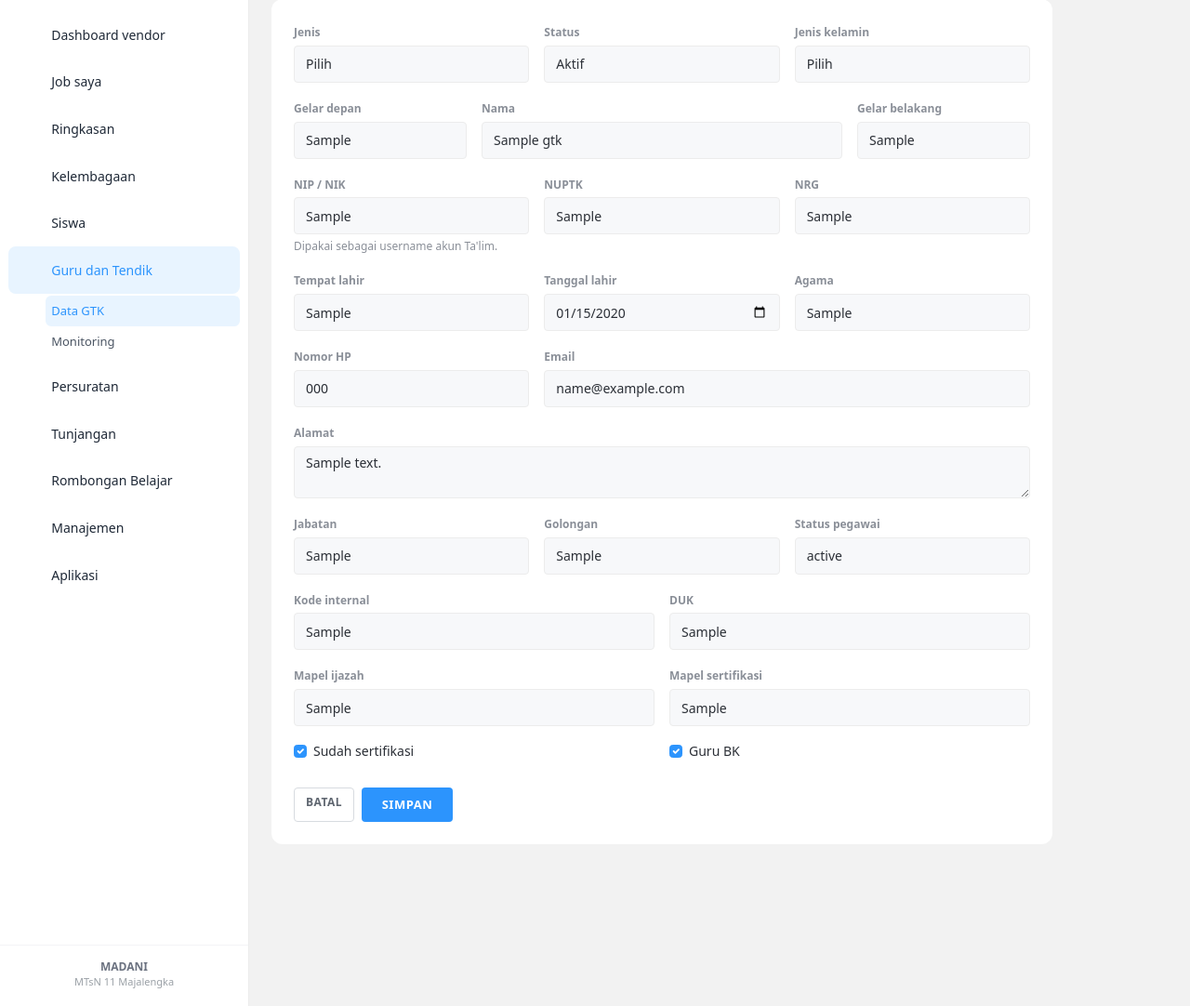
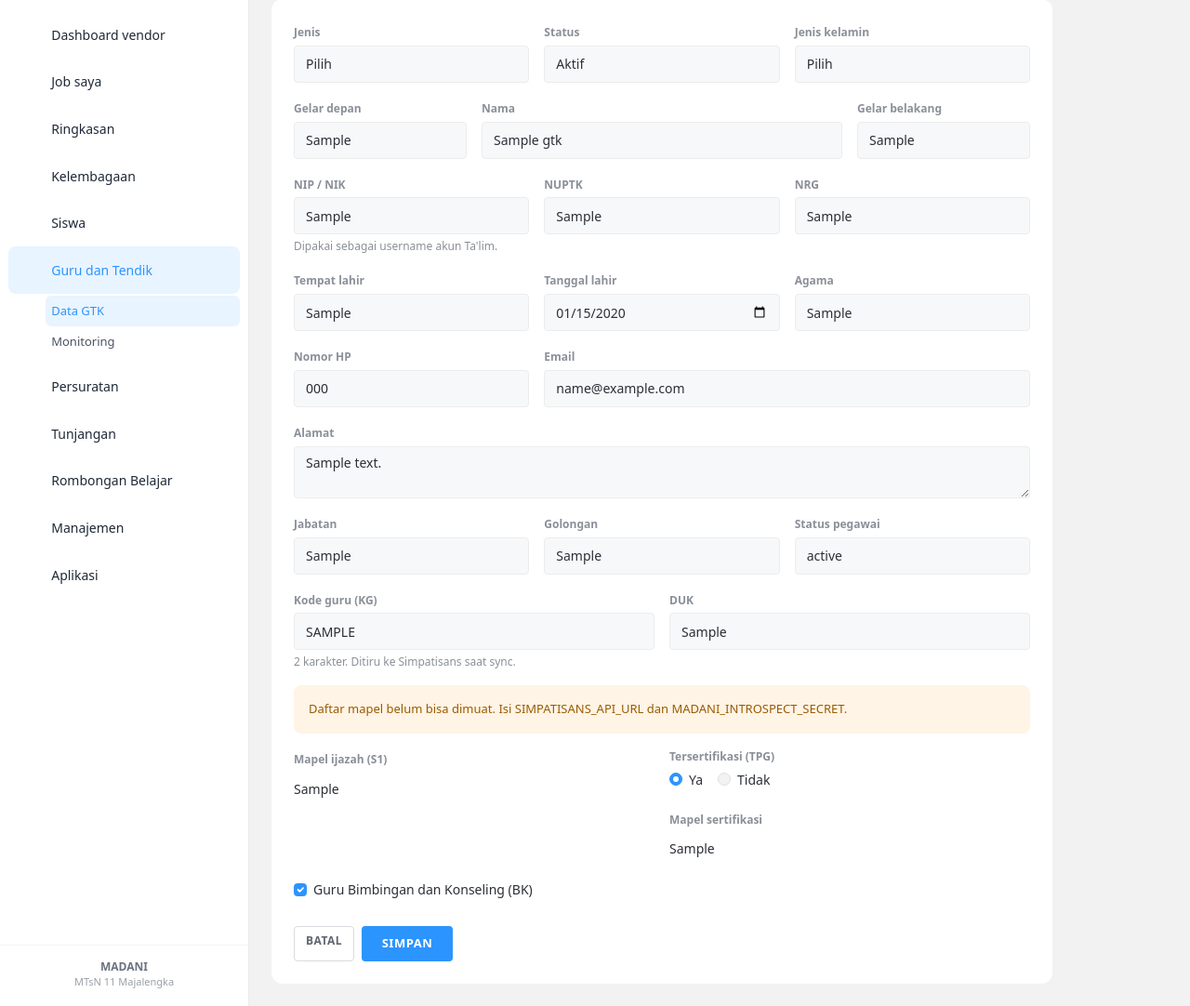
Before and after one commit to atadityas13/madani, a Laravel app: page /gtk/1/edit in a window 1280 px wide. Shown: the part 89-1171 px from the top of the page at 93% size. Run offline with Laravel 12, Linux system fonts and the light colour scheme; a user stored in the database is signed in; tables that the repository leaves empty hold one stand-in row (values such as "Sample post"); style sheets or scripts are compiled from the project's sources; parts of the project's set-up code (start-up, migrations or seed data) failed here and were passed over; some libraries are stand-ins or nearby versions; some web fonts are replaced.

Commit message:
Match GTK ijazah and KG fields to Simpatisans so guru sync stays aligned.
Store a two-character kode guru and a rumpun or mapel ijazah chosen from the Simpatisans lists, and export both for sync.

Co-authored-by: Anzas Tio Aditya <atadityas13@users.noreply.github.com>

```diff
--- a/app/Http/Controllers/Api/V1/SimpatisansGtkController.php
+++ b/app/Http/Controllers/Api/V1/SimpatisansGtkController.php
@@ -45,6 +45,7 @@ class SimpatisansGtkController extends Controller
                 'kode_internal' => $gtk->kode_internal,
                 'duk' => $gtk->duk,
                 'mapel_ijazah' => $gtk->mapel_ijazah,
+                'rumpun_ijazah' => $gtk->rumpun_ijazah,
                 'mapel_sertifikasi' => $gtk->mapel_sertifikasi,
                 'status_sertifikasi' => (bool) $gtk->status_sertifikasi,
                 'is_bk' => (bool) $gtk->is_bk,
--- a/app/Http/Controllers/GtkController.php
+++ b/app/Http/Controllers/GtkController.php
@@ -4,6 +4,7 @@ namespace App\Http\Controllers;
 
 use App\Models\Gtk;
 use App\Models\User;
+use App\Services\Simpatisans\ReferensiMapelService;
 use App\Support\GtkAkun;
 use App\Support\UkuranHalaman;
 use Illuminate\Http\RedirectResponse;
@@ -46,6 +47,7 @@ class GtkController extends Controller
     {
         return view('gtk.form', [
             'gtk' => new Gtk(['status' => 'aktif', 'jenis' => Gtk::JENIS_GURU]),
+            'referensi' => app(ReferensiMapelService::class)->ambil(),
         ]);
     }
 
@@ -58,7 +60,10 @@ class GtkController extends Controller
 
     public function edit(Gtk $gtk): View
     {
-        return view('gtk.form', compact('gtk'));
+        return view('gtk.form', [
+            'gtk' => $gtk,
+            'referensi' => app(ReferensiMapelService::class)->ambil(),
+        ]);
     }
 
     public function update(Request $request, Gtk $gtk): RedirectResponse
@@ -130,9 +135,11 @@ class GtkController extends Controller
             'jabatan' => ['nullable', 'string', 'max:100'],
             'golongan' => ['nullable', 'string', 'max:50'],
             'status_pegawai' => ['nullable', 'string', 'max:30'],
-            'kode_internal' => ['nullable', 'string', 'max:40'],
+            'kode_internal' => ['nullable', 'string', 'size:2', 'regex:/^[A-Za-z0-9]{2}$/', Rule::unique('gtks', 'kode_internal')->ignore($gtk?->id)],
             'duk' => ['nullable', 'string', 'max:40'],
+            'ijazah_selection' => ['nullable', 'string', 'max:160'],
             'mapel_ijazah' => ['nullable', 'string', 'max:120'],
+            'rumpun_ijazah' => ['nullable', 'string', 'max:120'],
             'mapel_sertifikasi' => ['nullable', 'string', 'max:120'],
             'status_sertifikasi' => ['sometimes', 'boolean'],
             'is_bk' => ['sometimes', 'boolean'],
@@ -143,13 +150,64 @@ class GtkController extends Controller
         $data['status_sertifikasi'] = $request->boolean('status_sertifikasi');
         $data['is_bk'] = $request->boolean('is_bk');
 
-        foreach (['nip', 'nuptk', 'nrg', 'gelar_depan', 'gelar_belakang', 'tempat_lahir', 'agama', 'nomor_hp', 'email', 'alamat', 'jabatan', 'golongan', 'status_pegawai', 'kode_internal', 'duk', 'mapel_ijazah', 'mapel_sertifikasi'] as $field) {
+        foreach (['nip', 'nuptk', 'nrg', 'gelar_depan', 'gelar_belakang', 'tempat_lahir', 'agama', 'nomor_hp', 'email', 'alamat', 'jabatan', 'golongan', 'status_pegawai', 'kode_internal', 'duk', 'mapel_ijazah', 'rumpun_ijazah', 'mapel_sertifikasi'] as $field) {
             $data[$field] = $data[$field] ?? null;
             if (is_string($data[$field]) && trim($data[$field]) === '') {
                 $data[$field] = null;
             }
         }
 
+        if (is_string($data['kode_internal'])) {
+            $data['kode_internal'] = strtoupper($data['kode_internal']);
+        }
+
+        $this->terapkanIjazah($data, $request);
+
+        if (! $data['status_sertifikasi']) {
+            $data['mapel_sertifikasi'] = null;
+        }
+
         return $data;
     }
+
+    /**
+     * @param  array<string, mixed>  $data
+     */
+    private function terapkanIjazah(array &$data, Request $request): void
+    {
+        unset($data['ijazah_selection']);
+
+        if (! $request->exists('ijazah_selection')) {
+            return;
+        }
+
+        $pilihan = $request->input('ijazah_selection');
+
+        if (! is_string($pilihan) || ! str_contains($pilihan, ':')) {
+            $data['mapel_ijazah'] = null;
+            $data['rumpun_ijazah'] = null;
+
+            return;
+        }
+
+        [$jenis, $nama] = explode(':', $pilihan, 2);
+        $nama = trim($nama);
+
+        if ($jenis === 'mapel' && $nama !== '') {
+            $data['mapel_ijazah'] = $nama;
+            $data['rumpun_ijazah'] = null;
+
+            return;
+        }
+
+        if ($jenis === 'rumpun' && $nama !== '') {
+            $data['rumpun_ijazah'] = $nama;
+            $data['mapel_ijazah'] = null;
+
+            return;
+        }
+
+        $data['mapel_ijazah'] = null;
+        $data['rumpun_ijazah'] = null;
+    }
 }
--- a/app/Models/Gtk.php
+++ b/app/Models/Gtk.php
@@ -29,6 +29,7 @@ use Illuminate\Database\Eloquent\Relations\HasOne;
     'kode_internal',
     'duk',
     'mapel_ijazah',
+    'rumpun_ijazah',
     'mapel_sertifikasi',
     'status_sertifikasi',
     'is_bk',
--- /dev/null
+++ b/app/Services/Simpatisans/ReferensiMapelService.php
@@ -0,0 +1,81 @@
+<?php
+
+namespace App\Services\Simpatisans;
+
+use Illuminate\Http\Client\ConnectionException;
+use Illuminate\Http\Client\RequestException;
+use Illuminate\Support\Facades\Http;
+
+class ReferensiMapelService
+{
+    /**
+     * @return array{siap: bool, mapels: list<string>, rumpuns: list<string>, peringatan: ?string}
+     */
+    public function ambil(): array
+    {
+        $kosong = [
+            'siap' => false,
+            'mapels' => [],
+            'rumpuns' => [],
+            'peringatan' => null,
+        ];
+
+        $baseUrl = rtrim((string) config('services.simpatisans.base_url'), '/');
+        $secret = (string) config('services.simpatisans.secret');
+
+        if ($baseUrl === '' || $secret === '') {
+            $kosong['peringatan'] = 'Daftar mapel belum bisa dimuat. Isi SIMPATISANS_API_URL dan MADANI_INTROSPECT_SECRET.';
+
+            return $kosong;
+        }
+
+        try {
+            $response = Http::connectTimeout(5)
+                ->timeout(15)
+                ->acceptJson()
+                ->withHeaders([
+                    'X-Madani-Introspect-Secret' => $secret,
+                ])
+                ->get($baseUrl.'/madani/referensi')
+                ->throw();
+        } catch (ConnectionException) {
+            $kosong['peringatan'] = 'Tidak dapat terhubung ke Simpatisans untuk daftar mapel.';
+
+            return $kosong;
+        } catch (RequestException) {
+            $kosong['peringatan'] = 'Simpatisans menolak permintaan daftar mapel.';
+
+            return $kosong;
+        }
+
+        $mapels = $this->daftar($response->json('mapels'));
+        $rumpuns = $this->daftar($response->json('rumpuns'));
+
+        return [
+            'siap' => true,
+            'mapels' => $mapels,
+            'rumpuns' => $rumpuns,
+            'peringatan' => null,
+        ];
+    }
+
+    /**
+     * @return list<string>
+     */
+    private function daftar(mixed $nilai): array
+    {
+        if (! is_array($nilai)) {
+            return [];
+        }
+
+        $hasil = [];
+        foreach ($nilai as $item) {
+            $nama = trim((string) $item);
+            if ($nama !== '') {
+                $hasil[] = $nama;
+            }
+        }
+
+        return array_values(array_unique($hasil));
+    }
+}
--- a/resources/views/gtk/form.blade.php
+++ b/resources/views/gtk/form.blade.php
@@ -2,6 +2,7 @@
 
 @php
     $baru = ! $gtk->exists;
+    $referensi = $referensi ?? ['siap' => false, 'mapels' => [], 'rumpuns' => [], 'peringatan' => null];
 @endphp
 
 @section('title', $baru ? 'Tambah GTK' : 'Ubah GTK')
@@ -111,10 +112,37 @@
             </div>
         </div>
 
+        @php
+            $pilihanIjazah = old('ijazah_selection');
+            if ($pilihanIjazah === null) {
+                if ($gtk->mapel_ijazah) {
+                    $pilihanIjazah = 'mapel:'.$gtk->mapel_ijazah;
+                } elseif ($gtk->rumpun_ijazah) {
+                    $pilihanIjazah = 'rumpun:'.$gtk->rumpun_ijazah;
+                } else {
+                    $pilihanIjazah = '';
+                }
+            }
+            $opsiIjazah = [];
+            foreach ($referensi['rumpuns'] as $nama) {
+                $opsiIjazah['rumpun:'.$nama] = $nama;
+            }
+            foreach ($referensi['mapels'] as $nama) {
+                $opsiIjazah['mapel:'.$nama] = $nama;
+            }
+            $opsiMapel = [];
+            foreach ($referensi['mapels'] as $nama) {
+                $opsiMapel[$nama] = $nama;
+            }
+            $sudahSertifikasi = (string) old('status_sertifikasi', $gtk->status_sertifikasi ? '1' : '0') === '1';
+        @endphp
+
         <div class="row g-3 mb-3">
             <div class="col-md-6">
-                <label class="form-label">Kode internal</label>
-                <input class="form-control" name="kode_internal" value="{{ old('kode_internal', $gtk->kode_internal) }}">
+                <label class="form-label">Kode guru (KG)</label>
+                <input class="form-control text-uppercase @error('kode_internal') is-invalid @enderror" name="kode_internal" value="{{ old('kode_internal', $gtk->kode_internal) }}" maxlength="2" placeholder="AA">
+                <div class="form-text">2 karakter. Ditiru ke Simpatisans saat sync.</div>
+                @error('kode_internal') <div class="invalid-feedback">{{ $message }}</div> @enderror
             </div>
             <div class="col-md-6">
                 <label class="form-label">DUK</label>
@@ -122,31 +150,47 @@
             </div>
         </div>
 
+        @if ($referensi['peringatan'])
+            <div class="alert alert-warning">{{ $referensi['peringatan'] }}</div>
+        @endif
+
         <div class="row g-3 mb-3">
             <div class="col-md-6">
-                <label class="form-label">Mapel ijazah</label>
-                <input class="form-control" name="mapel_ijazah" value="{{ old('mapel_ijazah', $gtk->mapel_ijazah) }}">
+                <label class="form-label">Mapel ijazah (S1)</label>
+                @if ($referensi['siap'])
+                    <x-emis-select name="ijazah_selection" :options="$opsiIjazah" :value="$pilihanIjazah" placeholder="Pilih rumpun atau mapel" />
+                    <div class="form-text">Rumpun ditampilkan lebih dulu, lalu mapel, sama seperti Simpatisans.</div>
+                @else
+                    <p class="form-control-plaintext mb-0">{{ $gtk->mapel_ijazah ?: ($gtk->rumpun_ijazah ?: 'Belum diisi') }}</p>
+                    <input type="hidden" name="mapel_ijazah" value="{{ old('mapel_ijazah', $gtk->mapel_ijazah) }}">
+                    <input type="hidden" name="rumpun_ijazah" value="{{ old('rumpun_ijazah', $gtk->rumpun_ijazah) }}">
+                @endif
             </div>
             <div class="col-md-6">
-                <label class="form-label">Mapel sertifikasi</label>
-                <input class="form-control" name="mapel_sertifikasi" value="{{ old('mapel_sertifikasi', $gtk->mapel_sertifikasi) }}">
+                <span class="form-label d-block">Tersertifikasi (TPG)</span>
+                <div class="d-flex gap-3">
+                    <div class="form-check">
+                        <input class="form-check-input" type="radio" name="status_sertifikasi" id="sertifikasi_ya" value="1" @checked($sudahSertifikasi)>
+                        <label class="form-check-label" for="sertifikasi_ya">Ya</label>
+                    </div>
+                    <div class="form-check">
+                        <input class="form-check-input" type="radio" name="status_sertifikasi" id="sertifikasi_tidak" value="0" @checked(! $sudahSertifikasi)>
+                        <label class="form-check-label" for="sertifikasi_tidak">Tidak</label>
+                    </div>
+                </div>
+                <div id="mapel-sertifikasi-wrap" class="mt-3" @if (! $sudahSertifikasi) style="display: none;" @endif>
+                    <label class="form-label">Mapel sertifikasi</label>
+                    @if ($referensi['siap'])
+                        <x-emis-select name="mapel_sertifikasi" :options="$opsiMapel" :value="old('mapel_sertifikasi', $gtk->mapel_sertifikasi)" placeholder="Pilih mapel sertifikasi" />
+                    @else
+                        <p class="form-control-plaintext mb-0">{{ $gtk->mapel_sertifikasi ?: 'Belum diisi' }}</p>
+                        <input type="hidden" name="mapel_sertifikasi" value="{{ old('mapel_sertifikasi', $gtk->mapel_sertifikasi) }}">
+                    @endif
+                </div>
             </div>
         </div>
 
         <div class="row g-3 mb-4">
-            <div class="col-md-6">
-                <div class="form-check">
-                    <input
-                        class="form-check-input"
-                        type="checkbox"
-                        name="status_sertifikasi"
-                        id="status_sertifikasi"
-                        value="1"
-                        @checked(old('status_sertifikasi', $gtk->status_sertifikasi))
-                    >
-                    <label class="form-check-label" for="status_sertifikasi">Sudah sertifikasi</label>
-                </div>
-            </div>
             <div class="col-md-6">
                 <div class="form-check">
                     <input
@@ -157,10 +201,18 @@
                         value="1"
                         @checked(old('is_bk', $gtk->is_bk))
                     >
-                    <label class="form-check-label" for="is_bk">Guru BK</label>
+                    <label class="form-check-label" for="is_bk">Guru Bimbingan dan Konseling (BK)</label>
                 </div>
             </div>
         </div>
+
+        <script>
+            document.querySelectorAll('input[name="status_sertifikasi"]').forEach(function (radio) {
+                radio.addEventListener('change', function () {
+                    document.getElementById('mapel-sertifikasi-wrap').style.display = radio.value === '1' && radio.checked ? '' : 'none';
+                });
+            });
+        </script>
 
         <div class="d-flex gap-2">
             <a class="btn btn-outline-secondary" href="{{ route('gtk.index') }}">Batal</a>
```
Also changed, not shown: tests/Feature/GtkAkunWebTest.php (+74 -0 lines), tests/Feature/SimpatisansGtkExportTest.php (+4 -0 lines), database/migrations/2026_11_20_151358_add_rumpun_ijazah_to_gtks_table.php (added).
